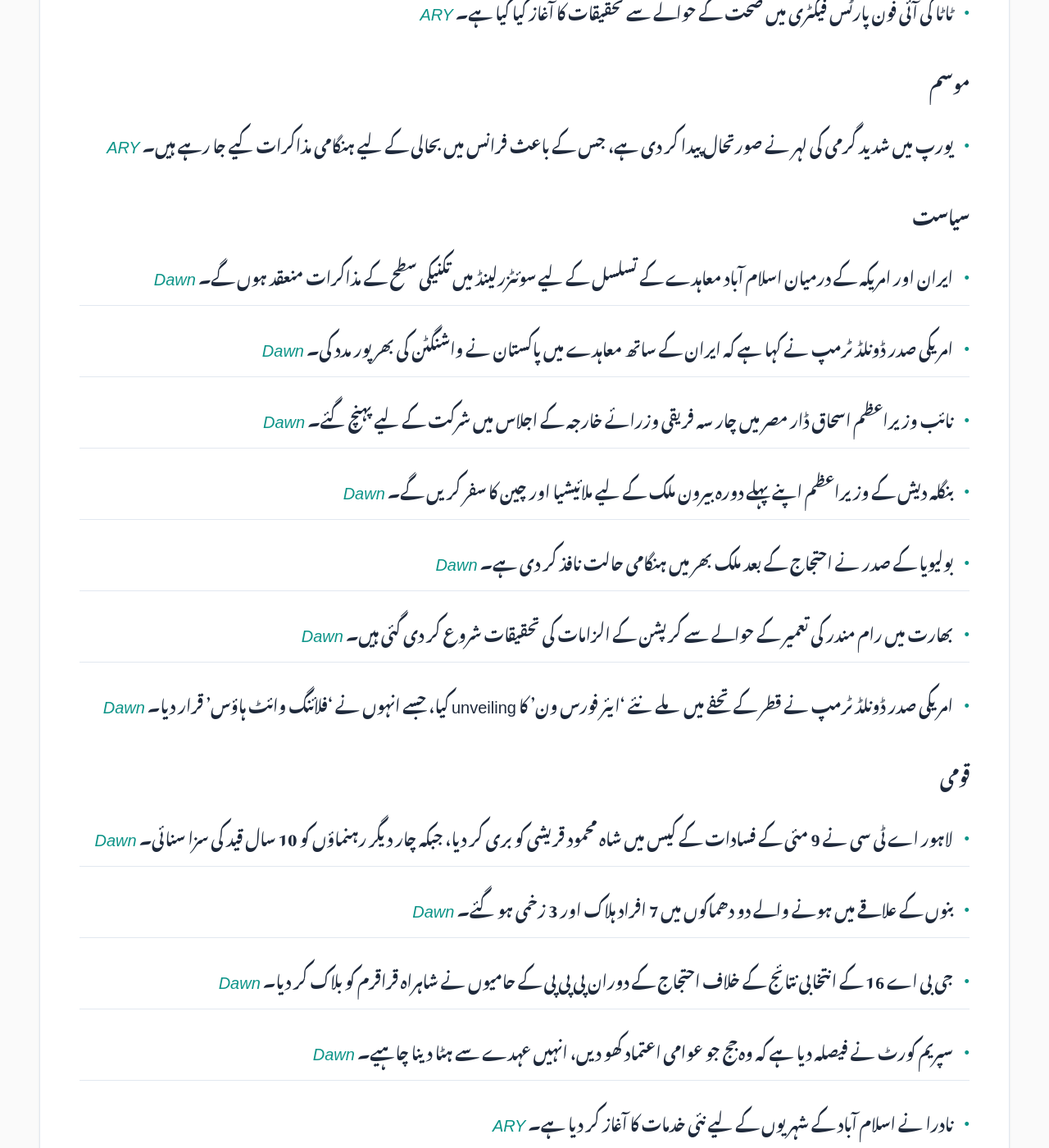
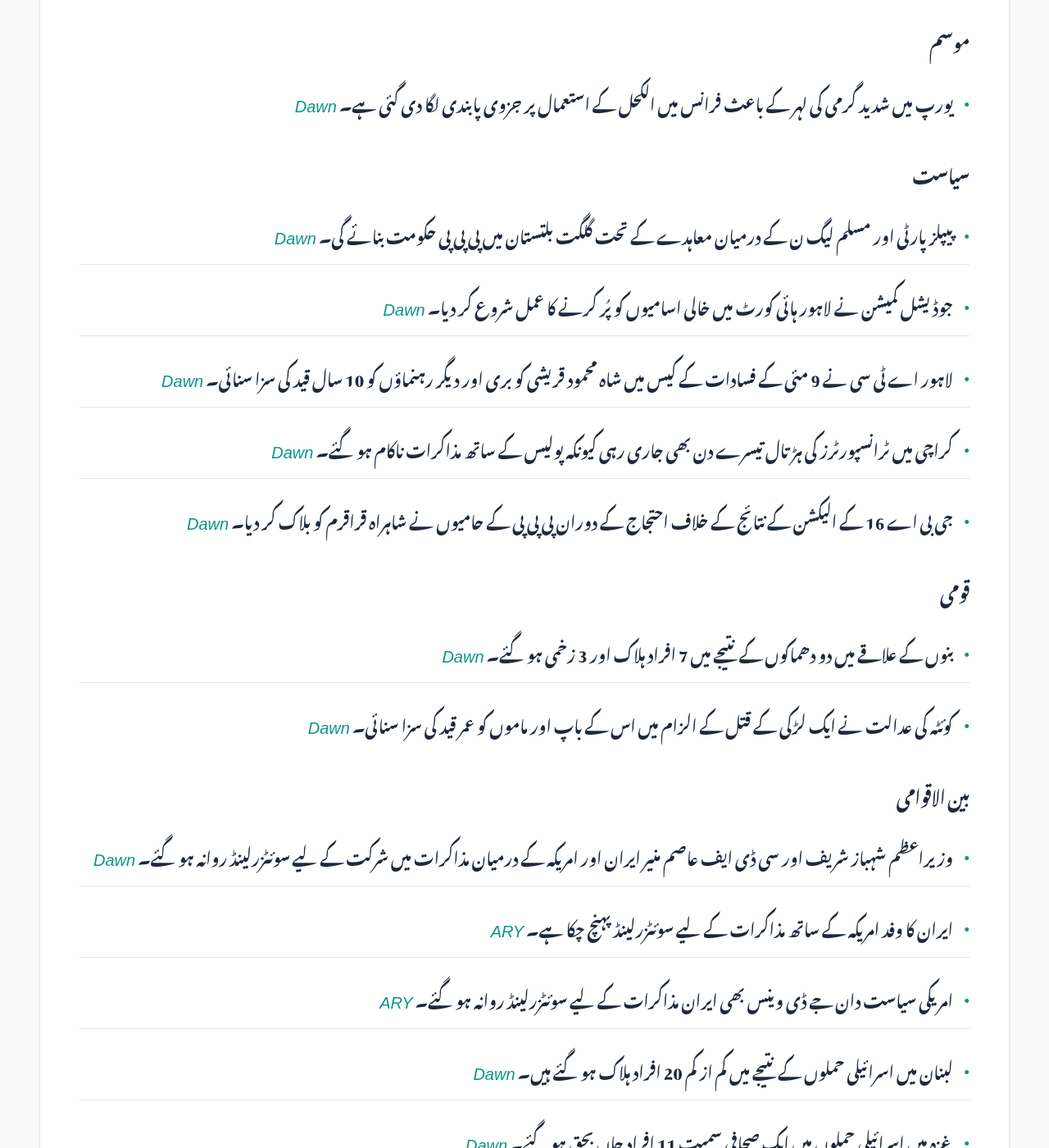
Before and after one commit to zsubzwary/news, a Jekyll site: the page built from ur/index.md, in a window 1280 px wide and 1400 px high, scrolled down 1273 px. Shown: the whole window at 82% size. Built offline with Jekyll 4.4.1, drawn with Linux system fonts in a browser that asks for light colours; some web fonts are replaced; comment, search, counter and statistics services are not loaded; some of the changed text lies outside the part shown.

Commit message:
DateTime; 2026-06-21T04:10:22.632Z

```diff
--- a/ur/index.md
+++ b/ur/index.md
@@ -7,52 +7,54 @@ rtl: true
 
 پاکستان کی تازہ خبروں کا خلاصہ
 
- &lrm; 20-Jun-2026 21:09PKT
+ &lrm; 21-Jun-2026 09:10PKT
 
 پڑھنے کا وقت : 4 منٹ
 
 ### معیشت
-- وزیر خزانہ محمد اورنگزیب نے کہا ہے کہ مالی سال 2027 کا مجوزہ بجٹ پچھلے دو سالوں میں دیکھی گئی مستحکم ترقی کو مزید تیز کرنے کے لیے بنیاد فراہم کرے گا۔ *[Dawn](https://www.dawn.com/news/2009454/budget-fy27-sets-the-foundation-to-accelerate-sustainable-growth-seen-in-past-2-years-aurangzeb)*
-- پارلیمانی کمیٹی نے ایف بی آر کی جانب سے بینک اکاؤنٹس کا ڈیٹا حاصل کرنے کی درخواست کو مسترد کر دیا ہے۔ *[Dawn](https://www.dawn.com/news/2009395/budget-2026-27-na-panel-rejects-fbr-bid-to-access-bank-account-data)*
-- کراچی میں ٹرانسپورٹرز کی ہڑتال تیسرے روز بھی جاری ہے کیونکہ پولیس کے ساتھ مذاکرات ناکام ہو گئے ہیں۔ *[Dawn](https://www.dawn.com/news/2009488/talks-between-transporters-police-break-down-as-karachi-strike-enters-third-day)*
-- پیٹرول کی قیمتوں پر لگنے والے ٹیکس کے حوالے سے رپورٹ پیش کی گئی۔ *[ARY](https://arynews.tv/petrol-price-how-much-pakistanis-are-paying-as-tax)*
+- وفاقی بجٹ FY27 میں موسمیاتی تبدیلیوں سے نمٹنے کے لیے مختص فنڈز میں کمی کی گئی ہے۔ *[Dawn](https://www.dawn.com/news/2009607/climate-action-takes-a-backseat-in-federal-budget-fy27)*
+- بلوچستان اسمبلی نے 119 ارب روپے کا ضمنی بجٹ بغیر کسی بحث کے منظور کر لیا ہے۔ *[Dawn](https://www.dawn.com/news/2009604/balochistan-budget-2026-27-balochistan-passes-rs119bn-suppl-budget-without-debate)*
+- پی ٹی آئی نے حکومت کی مالیاتی پالیسیوں کو غریب اور کسان دشمن قرار دیتے ہوئے سخت تنقید کی ہے۔ *[Dawn](https://www.dawn.com/news/2009605/pti-slams-govt-for-anti-poor-fiscal-policies)*
+- ایندھن کی قیمتوں میں کمی کے بعد سینیٹ نے کفایت شعاری کے تمام اقدامات ختم کر دیے۔ *[Dawn](https://www.dawn.com/news/2009516/senate-ends-fuel-conservation-austerity-measures-after-fuel-prices-ease)*
+- وزیر خزانہ محمد اورنگزیب کا کہنا ہے کہ بجٹ FY27 پائیدار ترقی کی بنیاد فراہم کرے گا۔ *[Dawn](https://www.dawn.com/news/2009454/budget-fy27-sets-the-foundation-to-accelerate-sustainable-growth-seen-in-past-2-years-aurangzeb)*
+- جاپان نے 2040 تک 2.3 ٹریلین ڈالر کی عوامی-نجیتی سرمایہ کاری کا ہدف مقرر کیا ہے۔ *[ARY](https://arynews.tv/japan-to-target-2-3-trillion-public-private-investment-by-2040)*
 
 ### سائنس اور ٹیکنالوجی
-- آئی ٹی وزارت نے وضاحت کی ہے کہ ٹیلی کام قوانین میں مجوزہ ترامیم کا نجی زمین کے حصول سے کوئی تعلق نہیں ہے۔ *[Dawn](https://www.dawn.com/news/2009478/it-ministry-clarifies-proposed-telecom-law-amendments-do-not-mandate-acquisition-of-private-land)*
-- کو ایس (QS) یونیورسٹی رینکنگ میں پاکستانی یونیورسٹیوں کی کارکردگی اور علاقائی عدم مساوات کا انکشاف ہوا ہے۔ *[Dawn](https://www.dawn.com/news/2009327/qs-university-rankings-expose-regional-disparities-in-pakistans-higher-education)*
-- ٹاٹا کی آئی فون پارٹس فیکٹری میں صحت کے حوالے سے تحقیقات کا آغاز کیا گیا ہے۔ *[ARY](https://arynews.tv/tata-iphone-parts-factory-faces-health-probe)*
+- آئی ٹی وزارت نے واضح کیا ہے کہ مجوزہ ٹیلی کام قانون نجی زمین کے حصول کا مطالبہ نہیں کرتا۔ *[Dawn](https://www.dawn.com/news/2009478/it-ministry-clarifies-proposed-telecom-law-amendments-do-not-mandate-acquisition-of-private-land)*
 
 ### موسم
-- یورپ میں شدید گرمی کی لہر نے صورتحال پیدا کر دی ہے، جس کے باعث فرانس میں بحالی کے لیے ہنگامی مذاکرات کیے جا رہے ہیں۔ *[ARY](https://arynews.tv/europe-swelters-under-heatwave-prompting-crisis-talks-in-france)*
+- یورپ میں شدید گرمی کی لہر کے باعث فرانس میں الکحل کے استعمال پر جزوی پابندی لگا دی گئی ہے۔ *[Dawn](https://www.dawn.com/news/2009530/europe-swelters-under-heatwave-france-restricts-alcohol-consumption)*
 
 ### سیاست
-- ایران اور امریکہ کے درمیان اسلام آباد معاہدے کے تسلسل کے لیے سوئٹزرلینڈ میں تکنیکی سطح کے مذاکرات منعقد ہوں گے۔ *[Dawn](https://www.dawn.com/news/2009504/technical-level-talks-between-iran-us-scheduled-for-tomorrow-in-switzerland-fo)*
-- امریکی صدر ڈونلڈ ٹرمپ نے کہا ہے کہ ایران کے ساتھ معاہدے میں پاکستان نے واشنگٹن کی بھرپور مدد کی۔ *[Dawn](https://www.dawn.com/news/2009455/trump-says-pakistan-really-helped-us-with-iran-deal)*
-- نائب وزیراعظم اسحاق ڈار مصر میں چار سہ فریقی وزرائے خارجہ کے اجلاس میں شرکت کے لیے پہنچ گئے۔ *[Dawn](https://www.dawn.com/news/2009459/dar-arrives-in-cairo-for-quadrilateral-foreign-ministers-meeting-fo)*
-- بنگلہ دیش کے وزیراعظم اپنے پہلے دورہ بیرون ملک کے لیے ملائیشیا اور چین کا سفر کریں گے۔ *[Dawn](https://www.dawn.com/news/2009465/bangladesh-pm-to-visit-malaysia-china-on-first-foreign-tour)*
-- بولیویا کے صدر نے احتجاج کے بعد ملک بھر میں ہنگامی حالت نافذ کر دی ہے۔ *[Dawn](https://www.dawn.com/news/2009469/bolivian-president-declares-state-of-emergency-after-weeks-of-protests-demanding-his-resignation)*
-- بھارت میں رام مندر کی تعمیر کے حوالے سے کرپشن کے الزامات کی تحقیقات شروع کر دی گئی ہیں۔ *[Dawn](https://www.dawn.com/news/2009368/india-probes-graft-charges-at-temple-built-on-babri-mosque)*
-- امریکی صدر ڈونلڈ ٹرمپ نے قطر کے تحفے میں ملے نئے 'ایئر فورس ون' کا unveiling کیا، جسے انہوں نے 'فلائنگ وائٹ ہاؤس' قرار دیا۔ *[Dawn](https://www.dawn.com/news/2009437/flying-white-house-trump-unveils-qatar-gifted-air-force-one-replacement)*
+- پیپلز پارٹی اور مسلم لیگ ن کے درمیان معاہدے کے تحت گلگت بلتستان میں پی پی پی حکومت بنائے گی۔ *[Dawn](https://www.dawn.com/news/2009532/ppp-to-lead-gb-govt-under-power-sharing-deal-with-pml-n)*
+- جوڈیشل کمیشن نے لاہور ہائی کورٹ میں خالی اسامیوں کو پُر کرنے کا عمل شروع کر دیا۔ *[Dawn](https://www.dawn.com/news/2009606/judicial-commission-of-pakistan-initiates-process-to-fill-high-court-vacancies)*
+- لاہور اے ٹی سی نے 9 مئی کے فسادات کے کیس میں شاہ محمود قریشی کو بری اور دیگر رہنماؤں کو 10 سال قید کی سزا سنائی۔ *[Dawn](https://www.dawn.com/news/2009472/may-9-riots-lahore-atc-acquits-shah-mahmood-qureshi-sentences-4-leaders-others-to-10-years)*
+- کراچی میں ٹرانسپورٹرز کی ہڑتال تیسرے دن بھی جاری رہی کیونکہ پولیس کے ساتھ مذاکرات ناکام ہو گئے۔ *[Dawn](https://www.dawn.com/news/2009488/talks-between-transporters-police-break-down-as-karachi-strike-enters-third-day)*
+- جی بی اے 16 کے الیکشن کے نتائج کے خلاف احتجاج کے دوران پی پی پی کے حامیوں نے شاہراہ قراقرم کو بلاک کر دیا۔ *[Dawn](https://www.dawn.com/news/2009496/ppp-supporters-block-karakoram-highway-in-chilas-allege-illegal-gba-16-election-result)*
 
 ### قومی
-- لاہور اے ٹی سی نے 9 مئی کے فسادات کے کیس میں شاہ محمود قریشی کو بری کر دیا، جبکہ چار دیگر رہنماؤں کو 10 سال قید کی سزا سنائی۔ *[Dawn](https://www.dawn.com/news/2009472/may-9-riots-lahore-atc-acquits-shah-mahmood-qureshi-sentences-4-leaders-others-to-10-years)*
-- بنوں کے علاقے میں ہونے والے دو دھماکوں میں 7 افراد ہلاک اور 3 زخمی ہو گئے۔ *[Dawn](https://www.dawn.com/news/2009439/7-dead-3-injured-in-back-to-back-blasts-in-kps-bannu)*
-- جی بی اے 16 کے انتخابی نتائج کے خلاف احتجاج کے دوران پی پی پی کے حامیوں نے شاہراہ قراقرم کو بلاک کر دیا۔ *[Dawn](https://www.dawn.com/news/2009496/ppp-supporters-block-karakoram-highway-in-chilas-allege-illegal-gba-16-election-result)*
-- سپریم کورٹ نے فیصلہ دیا ہے کہ وہ جج جو عوامی اعتماد کھو دیں، انہیں عہدے سے ہٹا دینا چاہیے۔ *[Dawn](https://www.dawn.com/news/2009391/judges-who-lose-public-trust-should-be-removed-sc)*
-- نادرا نے اسلام آباد کے شہریوں کے لیے نئی خدمات کا آغاز کر دیا ہے۔ *[ARY](https://arynews.tv/nadra-launches-new-service-for-islamabad)*
+- بنوں کے علاقے میں دو دھماکوں کے نتیجے میں 7 افراد ہلاک اور 3 زخمی ہو گئے۔ *[Dawn](https://www.dawn.com/news/2009439/7-dead-3-injured-in-back-to-back-blasts-in-kps-bannu)*
+- کوئٹہ کی عدالت نے ایک لڑکی کے قتل کے الزام میں اس کے باپ اور ماموں کو عمر قید کی سزا سنائی۔ *[Dawn](https://www.dawn.com/news/2009600/life-term-for-father-uncle-over-girls-murder)*
 
 ### بین الاقوامی
-- برطانیہ میں ٹرینوں کے ٹکرانے کے حادثے میں ایک ڈرائیور ہلاک ہو گیا، جبکہ نو افراد کی حالت تشویشناک ہے۔ *[Dawn](https://www.dawn.com/news/2009486/nine-people-remain-in-critical-condition-after-fatal-uk-train-crash)*
-- جمہوریہ کانگو کے ایک کیمپ میں ایبولا کے پھیلاؤ کے خدشات کے درمیان 30 سے زائد اموات رپورٹ ہوئی ہیں۔ *[Dawn](https://www.dawn.com/news/2009502/dozens-of-deaths-at-congo-camp-suggest-ebola-could-be-spreading-fast)*
-- میونخ میں مال بردار ٹرینوں کے ٹکرانے سے ایک شخص ہلاک ہو گیا۔ *[ARY](https://arynews.tv/one-dead-after-freight-trains-collide-in-munich)*
+- وزیراعظم شہباز شریف اور سی ڈی ایف عاصم منیر ایران اور امریکہ کے درمیان مذاکرات میں شرکت کے لیے سوئٹزرلینڈ روانہ ہو گئے۔ *[Dawn](https://www.dawn.com/news/2009504/pm-shehbaz-cdf-asim-munir-depart-for-switzerland-to-attend-iran-us-talks)*
+- ایران کا وفد امریکہ کے ساتھ مذاکرات کے لیے سوئٹزرلینڈ پہنچ چکا ہے۔ *[ARY](https://arynews.tv/iranian-delegation-arrives-in-switzerland-for-us-talks)*
+- امریکی سیاست دان جے ڈی وینس بھی ایران مذاکرات کے لیے سوئٹزرلینڈ روانہ ہو گئے۔ *[ARY](https://arynews.tv/jd-vance-departs-washington-for-iran-talks-in-switzerland)*
+- لبنان میں اسرائیلی حملوں کے نتیجے میں کم از کم 20 افراد ہلاک ہو گئے ہیں۔ *[Dawn](https://www.dawn.com/news/2009582/at-least-20-killed-as-israel-continues-attacks-in-lebanon)*
+- غزہ میں اسرائیلی حملوں میں ایک صحافی سمیت 11 افراد جاں بحق ہو گئے۔ *[Dawn](https://www.dawn.com/news/2009579/journalist-among-11-killed-in-israels-assault-on-gaza)*
+- اطالوی وزیراعظم جولیا میلونی اور ڈونلڈ ٹرمپ کے درمیان سفارتی تنازع شدت اختیار کر گیا ہے۔ *[Dawn](https://www.dawn.com/news/2009521/meloni-hits-back-as-trump-escalates-g7-photo-spat)*
+- برطانیہ کے بیڈفورڈ کے قریب ٹرین حادثے میں ایک ڈرائیور ہلاک اور نو افراد کی حالت تشویشناک ہے۔ *[Dawn](https://www.dawn.com/news/2009486/nine-people-remain-in-critical-condition-after-fatal-uk-train-crash)*
+- ایڈنبرا میں مسلمانوں کے خلاف تشدد کے واقعات کی تحقیقات کے لیے دہشت گردی مخالف پولیس متحرک ہو گئی۔ *[Dawn](https://www.dawn.com/news/2009523/counter-terror-cops-probe-suspected-anti-muslim-attacks-in-edinburgh)*
+- برطانوی وزیراعظم کیئر اسٹارمر کے استعفیٰ دینے کی خبریں گردش کر رہی ہیں۔ *[ARY](https://arynews.tv/keir-starmer-uk-pm-ready-to-quit-says-reports)*
 
 ### کھیل
-- فٹ بال ورلڈ کپ کے دوران کھلاڑیوں نے میدان کی جدید قسم کی گھاس کے حوالے سے کچھ دشواریوں کا ذکر کیا۔ *[Dawn](https://www.dawn.com/news/2009329/pitch-not-perfect-world-cup-players-find-weirdness-underfoot-on-innovative-grass)*
+- سپین کی فٹ بال ٹیم کا سخت ردعمل دینے کے لیے تیار ہونے کا بیان سامنے آیا ہے۔ *[ARY](https://arynews.tv/fired-up-spain-ready-to-hit-back-says-de-la-fuente)*
+- مالگا نے المیریا کو شکست دے کر لالیگا میں ترقی حاصل کر لی ہے۔ *[ARY](https://arynews.tv/malaga-defeat-almeria-in-play-off-to-win-la-liga-promotion)*
+- جرمنی نے آئیوری کوسٹ کو ہرا کر ورلڈ کپ کے آخری 32 میں جگہ بنا لی ہے۔ *[ARY](https://arynews.tv/germany-beat-ivory-coast-to-reach-world-cup-last-32)*
 
 ### صحت
-- جمہوریہ کانگو میں ایبولا کے ممکنہ پھیلاؤ کے باعث اموات کی شرح میں اضافہ ہو رہا ہے۔ *[Dawn](https://www.dawn.com/news/2009502/dozens-of-deaths-at-congo-camp-suggest-ebola-could-be-spreading-fast)*
+- ایک تجرباتی دل کی دوا گردوں کے علاج میں بھی مددگار ثابت ہو سکتی ہے۔ *[ARY](https://arynews.tv/ebola-and-its-long-term-effects-on-health)*
 
 ### دیگر
-- ڈوا لیپا اور کلم ٹرنر نے اپنی شادی کی دلکش تصاویر سوشل میڈیا پر شیئر کیں۔ *[ARY](https://arynews.tv/dua-lipa-callum-turner-share-jaw-dropping-wedding-photos-from-villa-valguarnera)*
-- رانگا بملا کیس کے حوالے سے ایک جذباتی رپورٹ پیش کی گئی۔ *[ARY](https://arynews.tv/ranga-billa-case-and-raakh)*
-- ڈرائیور کے بغیر چلنے والے ٹرک کو روکنے کے لیے ایک شخص کی بہادری کا ویڈیو وائرل ہوا۔ *[ARY](https://arynews.tv/viral-video-man-jumps-into-driverless-truck-to-stop-disaster)*
+- اقوام متحدہ کے مطابق موسمیاتی خطرات کا سب سے زیادہ اثر بچوں پر پڑ رہا ہے۔ *[ARY](https://arynews.tv/climate-focus-children-bearing-brunt-of-climate-hazards-un-says)*
+- چین میں 'فوئی گراس' کی پیداوار ایک تیزی سے بڑھتی ہوئی صنعت بن رہی ہے۔ *[ARY](https://arynews.tv/foie-gras-production-a-growing-industry-in-china)*
```
